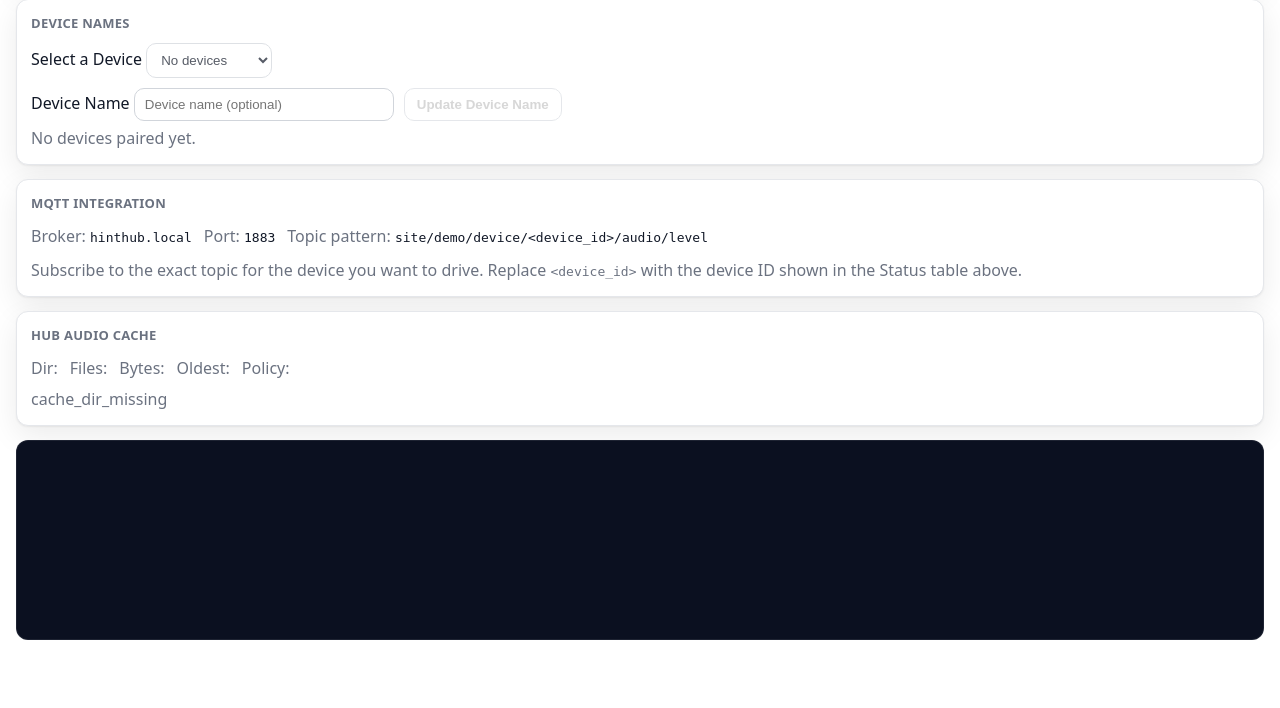
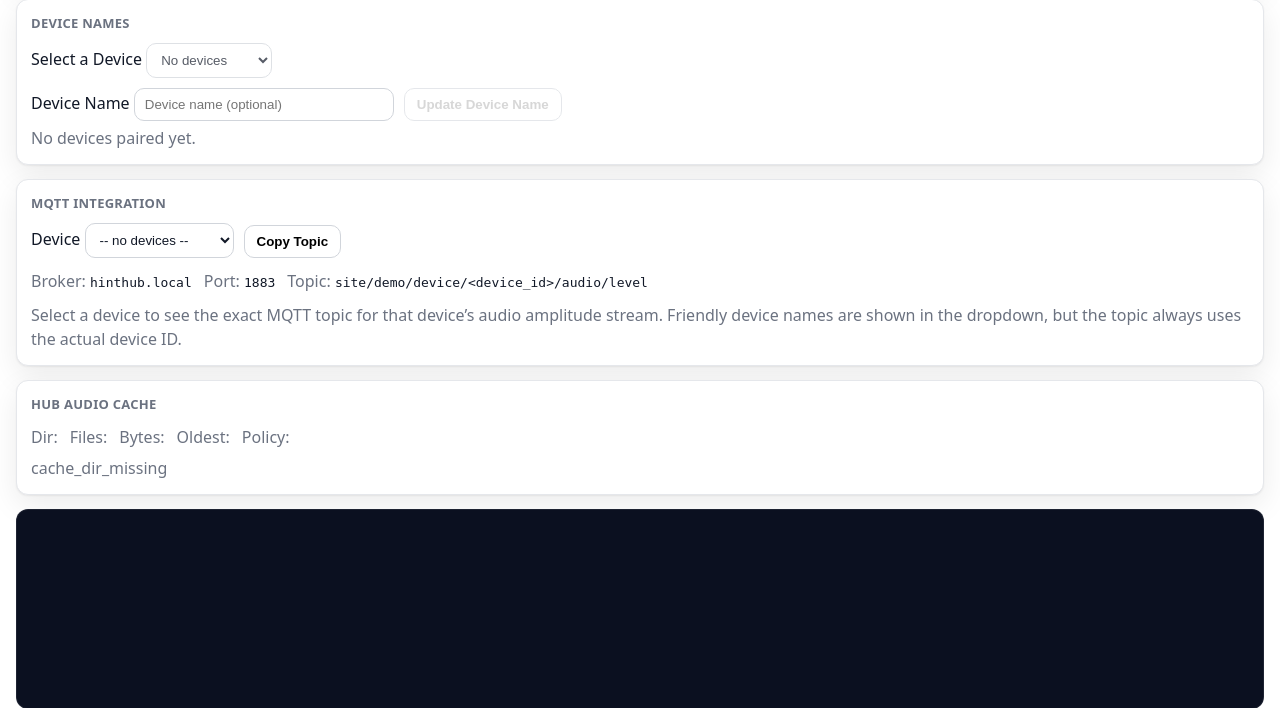
Before and after one commit to callen6123/hint-platform, a Flask app: page /dashboard in a window 1280 px wide. Shown: the part 324-1032 px from the top of the page. Before the commit the page ends 964 px from the top, so only its background shows below. Run offline with Flask 3, Linux system fonts and the light colour scheme; the visitor is signed in with stand-in values (Sample User, id 1); data that the repository does not hold is empty; parts of the project's set-up code (start-up, migrations or seed data) failed here and were passed over; some libraries are stand-ins or nearby versions.

Commit message:
MQTT topic copy

```diff
--- a/hub/static/js/dashboard.js
+++ b/hub/static/js/dashboard.js
@@ -327,6 +327,55 @@ async function loadAudioStatus(){
 
   function pill(text){
     return `<span class="pill">${esc(text)}</span>`;
+  }
+
+    function buildAudioTopic(deviceId){
+    const did = String(deviceId || '').trim();
+    return did ? `site/demo/device/${did}/audio/level` : 'site/demo/device/<device_id>/audio/level';
+  }
+
+  function renderMqttPanelFromStatus(data){
+    const sel = $("mqttDeviceSelect");
+    const topicEl = $("mqttTopicValue");
+    const copyMsg = $("mqttCopyMsg");
+    const copyBtn = $("mqttCopyTopicBtn");
+    if (!sel || !topicEl || !copyBtn) return;
+
+    const rows = Array.isArray(data && data.devices) ? data.devices : [];
+    const current = sel.value || '';
+
+    const options = rows
+      .map((rec) => {
+        const did = String((rec && rec.device_id) || '').trim();
+        if (!did) return null;
+        const label = String((rec && (rec.friendly_name || rec.device_name || rec.device_id)) || did).trim() || did;
+        return { did, label };
+      })
+      .filter(Boolean)
+      .sort((a, b) => a.label.localeCompare(b.label) || a.did.localeCompare(b.did));
+
+    sel.innerHTML = '';
+    const placeholder = document.createElement('option');
+    placeholder.value = '';
+    placeholder.textContent = options.length ? '-- select device --' : '-- no devices --';
+    sel.appendChild(placeholder);
+
+    for (const opt of options) {
+      const el = document.createElement('option');
+      el.value = opt.did;
+      el.textContent = opt.label;
+      el.dataset.deviceId = opt.did;
+      sel.appendChild(el);
+    }
+
+    if (current && options.some(o => o.did === current)) {
+      sel.value = current;
+    } else if (!sel.value && options.length === 1) {
+      sel.value = options[0].did;
+    }
+
+    topicEl.textContent = buildAudioTopic(sel.value);
+    if (copyMsg) copyMsg.textContent = '';
   }
 
   function renderStatusPanel(data){
@@ -752,6 +801,7 @@ async function loadAudioStatus(){
 
       render(devices, otaLatest);
       renderStatusPanel(data);
+      renderMqttPanelFromStatus(data);
     } catch (e) {
       renderBanner(null);
       render([]);
@@ -953,6 +1003,27 @@ async function loadAudioStatus(){
 
   const refreshBtn = $("refresh");
   if (refreshBtn) refreshBtn.addEventListener('click', refresh);
+
+    if ($("mqttDeviceSelect")) {
+    $("mqttDeviceSelect").addEventListener('change', () => {
+      if ($("mqttTopicValue")) {
+        $("mqttTopicValue").textContent = buildAudioTopic($("mqttDeviceSelect").value);
+      }
+      if ($("mqttCopyMsg")) $("mqttCopyMsg").textContent = '';
+    });
+  }
+
+  if ($("mqttCopyTopicBtn")) {
+    $("mqttCopyTopicBtn").addEventListener('click', async () => {
+      const topic = buildAudioTopic($("mqttDeviceSelect") ? $("mqttDeviceSelect").value : '');
+      try {
+        await navigator.clipboard.writeText(topic);
+        if ($("mqttCopyMsg")) $("mqttCopyMsg").textContent = 'Copied';
+      } catch (err) {
+        if ($("mqttCopyMsg")) $("mqttCopyMsg").textContent = 'Copy failed';
+      }
+    });
+  }
 
     if (friendlyNameInput) {
     friendlyNameInput.addEventListener('input', () => {
--- a/hub/templates/dashboard.html
+++ b/hub/templates/dashboard.html
@@ -180,14 +180,24 @@
 
     <div class="panel" id="mqttHelpPanel">
       <h3>MQTT Integration</h3>
-      <div class="kv">
+
+      <div class="controls" style="gap:10px; flex-wrap:wrap; align-items:end;">
+        <label>Device
+          <select id="mqttDeviceSelect"></select>
+        </label>
+        <button id="mqttCopyTopicBtn" type="button">Copy Topic</button>
+        <span class="muted small" id="mqttCopyMsg"></span>
+      </div>
+
+      <div class="kv" style="margin-top:10px;">
         <div><span class="muted">Broker:</span> <span><code>hinthub.local</code></span></div>
         <div><span class="muted">Port:</span> <span><code>1883</code></span></div>
-        <div><span class="muted">Topic pattern:</span> <span><code>site/demo/device/&lt;device_id&gt;/audio/level</code></span></div>
+        <div><span class="muted">Topic:</span> <span><code id="mqttTopicValue">site/demo/device/&lt;device_id&gt;/audio/level</code></span></div>
       </div>
+
       <div class="muted small" style="margin-top:8px; line-height:1.5;">
-        Subscribe to the exact topic for the device you want to drive. Replace
-        <code>&lt;device_id&gt;</code> with the device ID shown in the Status table above.
+        Select a device to see the exact MQTT topic for that device’s audio amplitude stream.
+        Friendly device names are shown in the dropdown, but the topic always uses the actual device ID.
       </div>
     </div>
 
```
